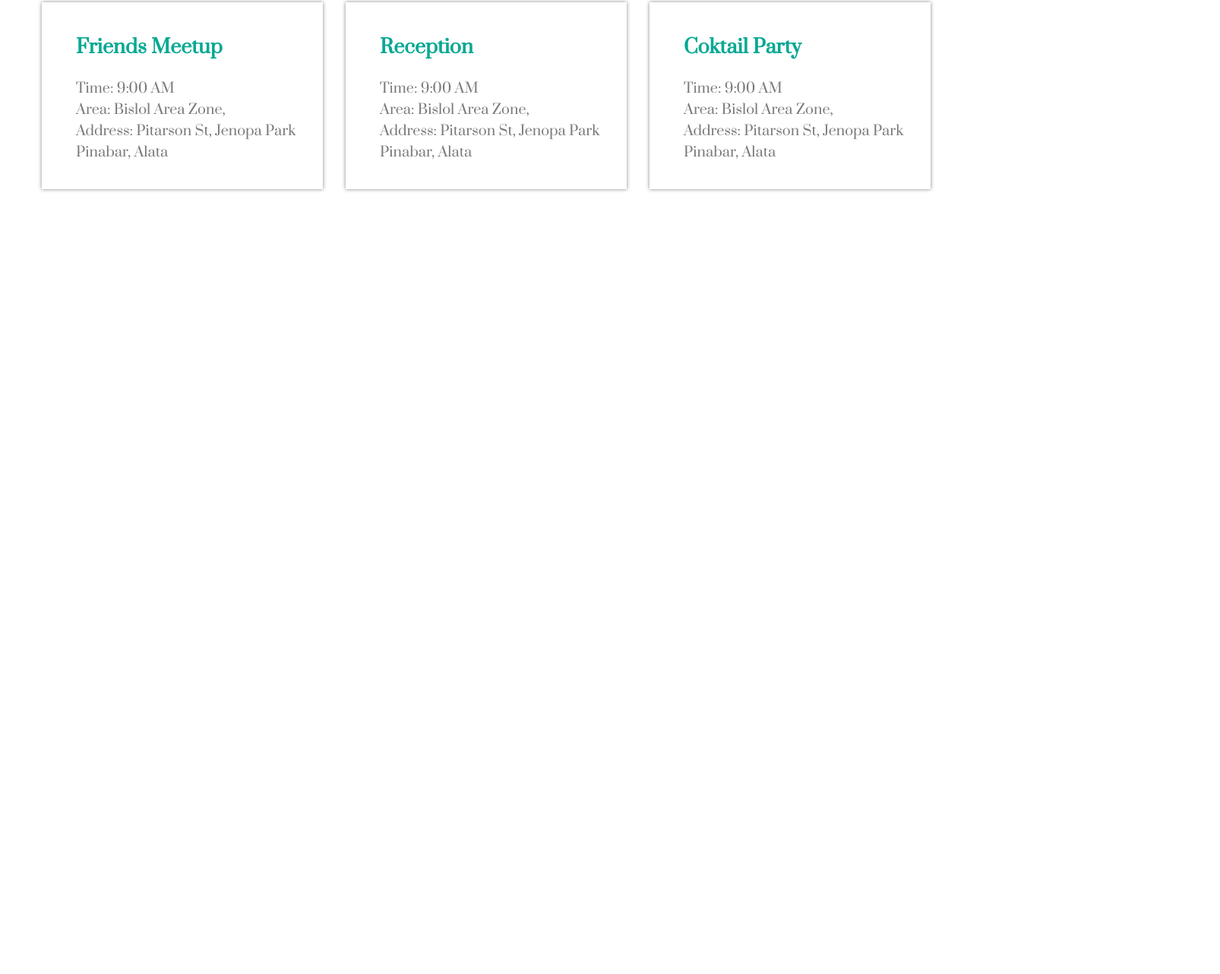
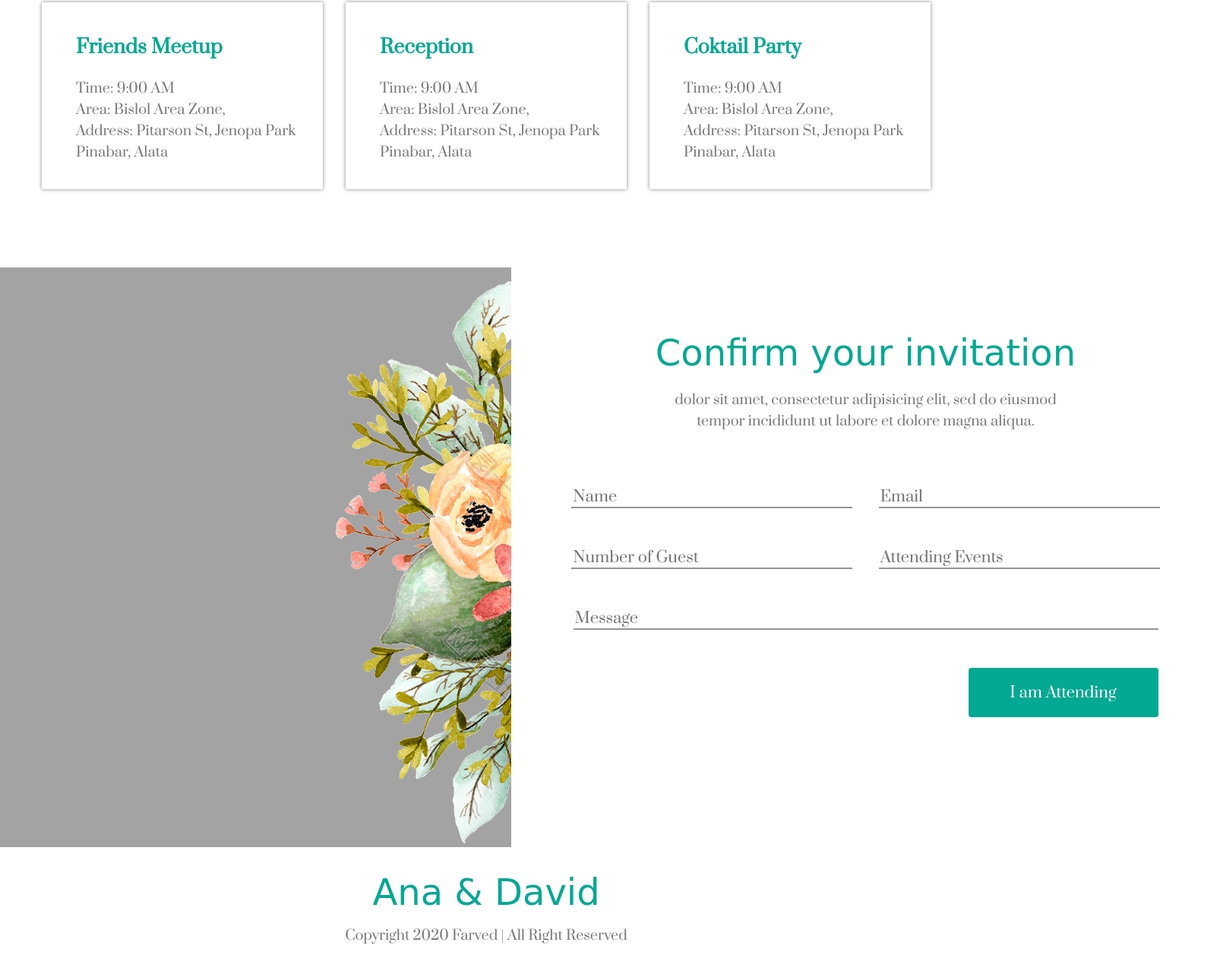
Before and after one commit to AdRuslan/lab.rab4, a plain HTML site: page index.html in a window 1280 px wide. Shown: the part 7851-9133 px from the top of the page at 76% size, 1606 px wide, since content can reach past the window. Before the commit the page ends 8203 px from the top, so only its background shows below. Drawn offline with Linux system fonts and the light colour scheme; a web font is replaced by a local one.

Commit message:
add registration form & footer

```diff
--- a/index.html
+++ b/index.html
@@ -13,7 +13,7 @@
   </head>
 
   <body>
-    <header class="header">
+    <header>
       <div class="container" id="nav_container">
         <nav class="nav">
           <a href="#" class="nav__link">About Us</a>
@@ -356,53 +356,110 @@
         <div class="ceremony__card">
           <h3>Friends Meetup</h3>
           <div class="ceremony__inf">
-            <div class="time">Time:  9:00 AM</div>
-            <div class="area">Area:  Bislol Area Zone,</div>
-            <div class="adress">Address:  Pitarson St, Jenopa Park Pinabar, Alata</div>
+            <div class="time">Time: 9:00 AM</div>
+            <div class="area">Area: Bislol Area Zone,</div>
+            <div class="adress">
+              Address: Pitarson St, Jenopa Park Pinabar, Alata
+            </div>
           </div>
         </div>
         <div class="ceremony__card">
           <h3>Reception</h3>
           <div class="ceremony__inf">
-            <div class="time">Time:  9:00 AM</div>
-            <div class="area">Area:  Bislol Area Zone,</div>
-            <div class="adress">Address:  Pitarson St, Jenopa Park Pinabar, Alata</div>
-          </div></div>
+            <div class="time">Time: 9:00 AM</div>
+            <div class="area">Area: Bislol Area Zone,</div>
+            <div class="adress">
+              Address: Pitarson St, Jenopa Park Pinabar, Alata
+            </div>
+          </div>
+        </div>
         <div class="ceremony__card ceremony__card--3">
           <h3>Coktail Party</h3>
           <div class="ceremony__inf">
-            <div class="time">Time:  9:00 AM</div>
-            <div class="area">Area:  Bislol Area Zone,</div>
-            <div class="adress">Address:  Pitarson St, Jenopa Park Pinabar, Alata</div>
+            <div class="time">Time: 9:00 AM</div>
+            <div class="area">Area: Bislol Area Zone,</div>
+            <div class="adress">
+              Address: Pitarson St, Jenopa Park Pinabar, Alata
+            </div>
           </div>
         </div>
         <div class="ceremony__card">
           <h3>Friends Meetup</h3>
           <div class="ceremony__inf">
-            <div class="time">Time:  9:00 AM</div>
-            <div class="area">Area:  Bislol Area Zone,</div>
-            <div class="adress">Address:  Pitarson St, Jenopa Park Pinabar, Alata</div>
+            <div class="time">Time: 9:00 AM</div>
+            <div class="area">Area: Bislol Area Zone,</div>
+            <div class="adress">
+              Address: Pitarson St, Jenopa Park Pinabar, Alata
+            </div>
           </div>
         </div>
         <div class="ceremony__card">
           <h3>Reception</h3>
           <div class="ceremony__inf">
-            <div class="time">Time:  9:00 AM</div>
-            <div class="area">Area:  Bislol Area Zone,</div>
-            <div class="adress">Address:  Pitarson St, Jenopa Park Pinabar, Alata</div>
+            <div class="time">Time: 9:00 AM</div>
+            <div class="area">Area: Bislol Area Zone,</div>
+            <div class="adress">
+              Address: Pitarson St, Jenopa Park Pinabar, Alata
+            </div>
           </div>
         </div>
         <div class="ceremony__card ceremony__card--6">
           <h3>Coktail Party</h3>
           <div class="ceremony__inf">
-            <div class="time">Time:  9:00 AM</div>
-            <div class="area">Area:  Bislol Area Zone,</div>
-            <div class="adress">Address:  Pitarson St, Jenopa Park Pinabar, Alata</div>
+            <div class="time">Time: 9:00 AM</div>
+            <div class="area">Area: Bislol Area Zone,</div>
+            <div class="adress">
+              Address: Pitarson St, Jenopa Park Pinabar, Alata
+            </div>
           </div>
         </div>
         <div class="clearfix"></div>
+      </div>
+    </div>
+    <div class="form">
+      <img class="deco5" src="images/deco5.png" alt=" " />
+      <img class="deco6" src="images/deco6.png" alt=" " />
+      <div class="invitation">
+        <div class="title">
+          <h2>Confirm your invitation</h2>
+          <p>
+            dolor sit amet, consectetur adipisicing elit, sed do eiusmod tempor
+            incididunt ut labore et dolore magna aliqua.
+          </p>
+        </div>
+        <form action="#">
+          <input class="invitation__name" type="text" placeholder="Name" />
+          <input class="invitation__email" type="email" placeholder="Email" />
+          <input
+            class="invitation__gnumber"
+            type="text"
+            placeholder="Number of Guest"
+          />
+          <input
+            class="invitation__aevents"
+            type="text"
+            placeholder="Attending Events"
+          />
+          <input
+            class="invitation__message"
+            type="text"
+            placeholder="Message"
+          />
+          <input
+            class="invitation__submit"
+            type="submit"
+            value="I am Attending"
+          />
+        </form>
+      </div>
+    </div>
+    <footer>
+      <div class="container">
+        <div class="title">
+          <h2>Ana & David</h2>
+          <p>Copyright 2020 Farved | All Right Reserved</p>
         </div>
       </div>
-    </div>
+    </footer>
   </body>
 </html>
--- a/style.css
+++ b/style.css
@@ -736,3 +736,90 @@ p {
 .ceremony__card h3:hover{
   color: white;
 }
+
+
+/* Form
+===================*/
+
+.form{
+  position: relative;
+  height: 763px;
+  background: #a3a3a3;
+}
+
+.invitation{
+  position: absolute;
+  height: 763px;
+  width: 933px;
+  margin-left: 673px;
+  background: white;
+  z-index: 1;
+  text-align: center;
+}
+
+.deco5{
+  position: absolute;
+  left: 440px;
+  top: 17px;
+}
+
+.deco6{
+  position: absolute;
+  right: 87px;
+  top: 17px;
+}
+
+.invitation p{
+  display: block;
+  width: 505px;
+  margin: 0 auto;
+  padding: 35px 0 70px 0;
+}
+
+
+/* Input
+===================*/
+
+input{
+  width: 370px;
+  height: 30px;
+  margin-bottom: 50px;
+  border: none;
+  border-bottom: 2px solid #959595;
+  color: #888787;
+  font-size: 20px;
+  text-align: left;
+}
+
+.invitation__name, .invitation__gnumber{
+  margin-right: 30px;
+}
+
+.invitation__message{
+  width: 770px;
+}
+
+.invitation__submit{
+  width: 250px;
+  height: 65px;
+  background: #05a893;
+  color: white;
+  border: none;
+  border-radius: 4px;
+  text-align: center;
+  float: right;
+  margin-right: 81.5px;
+}
+
+
+
+/* Input
+===================*/
+
+footer .title{
+  padding-top: 45px;
+}
+
+footer .title p{
+  margin-bottom: 40px;
+}
```
Also changed, not shown: images/deco5.png (added), images/deco6.png (added).
